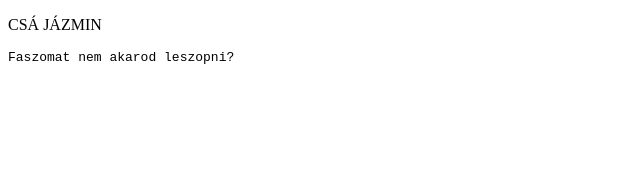
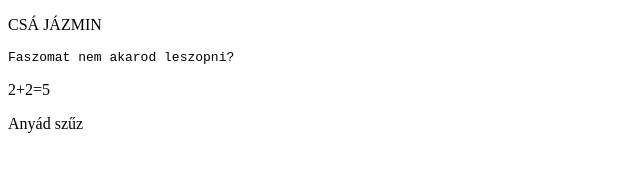
Before and after one commit to florianhennel/first-git, a plain HTML site: page index.html in a window 1280 px wide. Shown: the whole page, without its empty margins (0-640 px from the left). Drawn offline with Linux system fonts and the light colour scheme.

Commit message:
matek és anyád szűz

```diff
--- a/index.html
+++ b/index.html
@@ -7,5 +7,8 @@
 <p>CSÁ JÁZMIN</p>
 <pre>Faszomat nem akarod leszopni?
 </pre>
+
+<p>2+2=5</p>
+<p>Anyád szűz</p>
 </body>
 </html>
```
